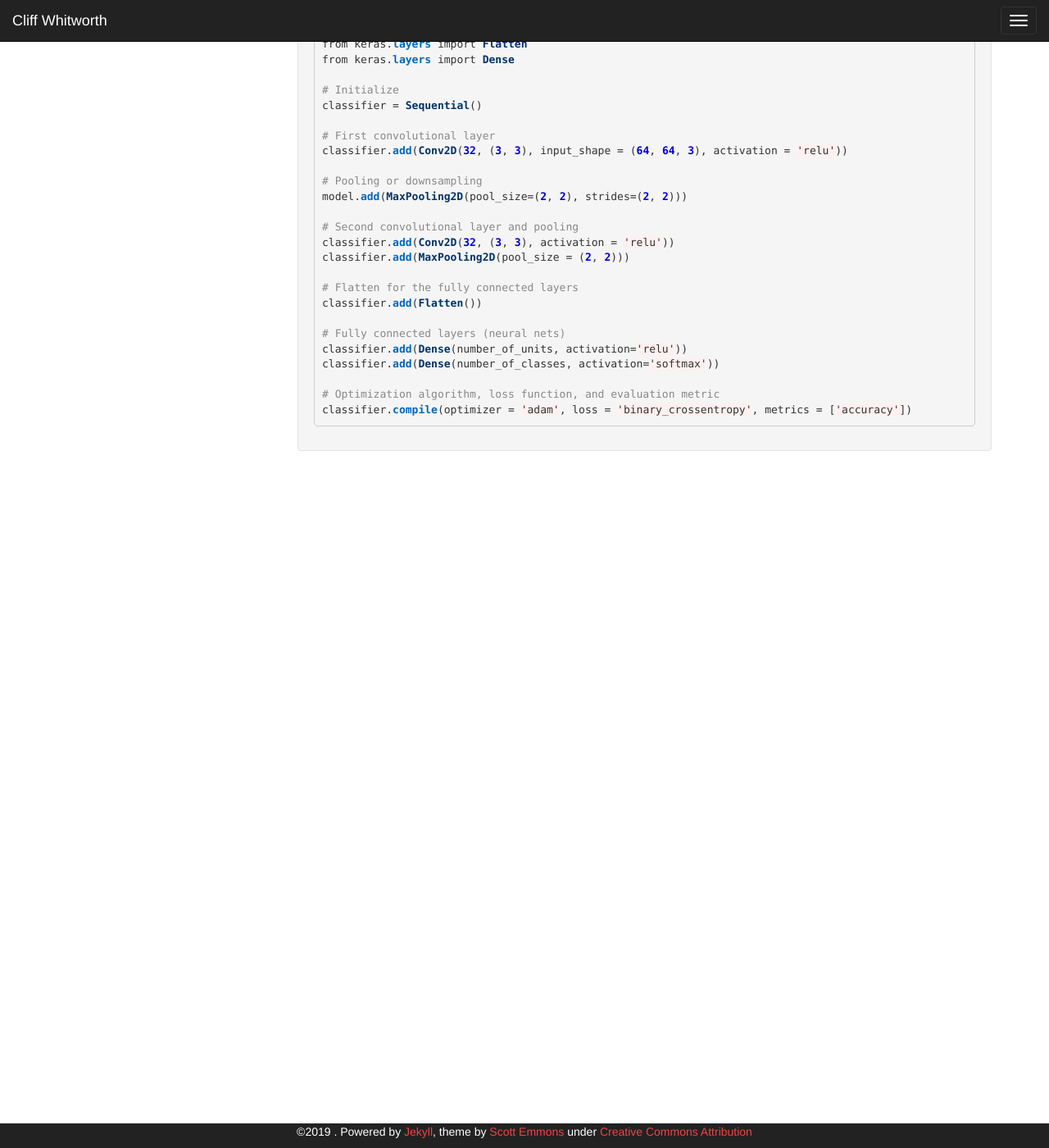
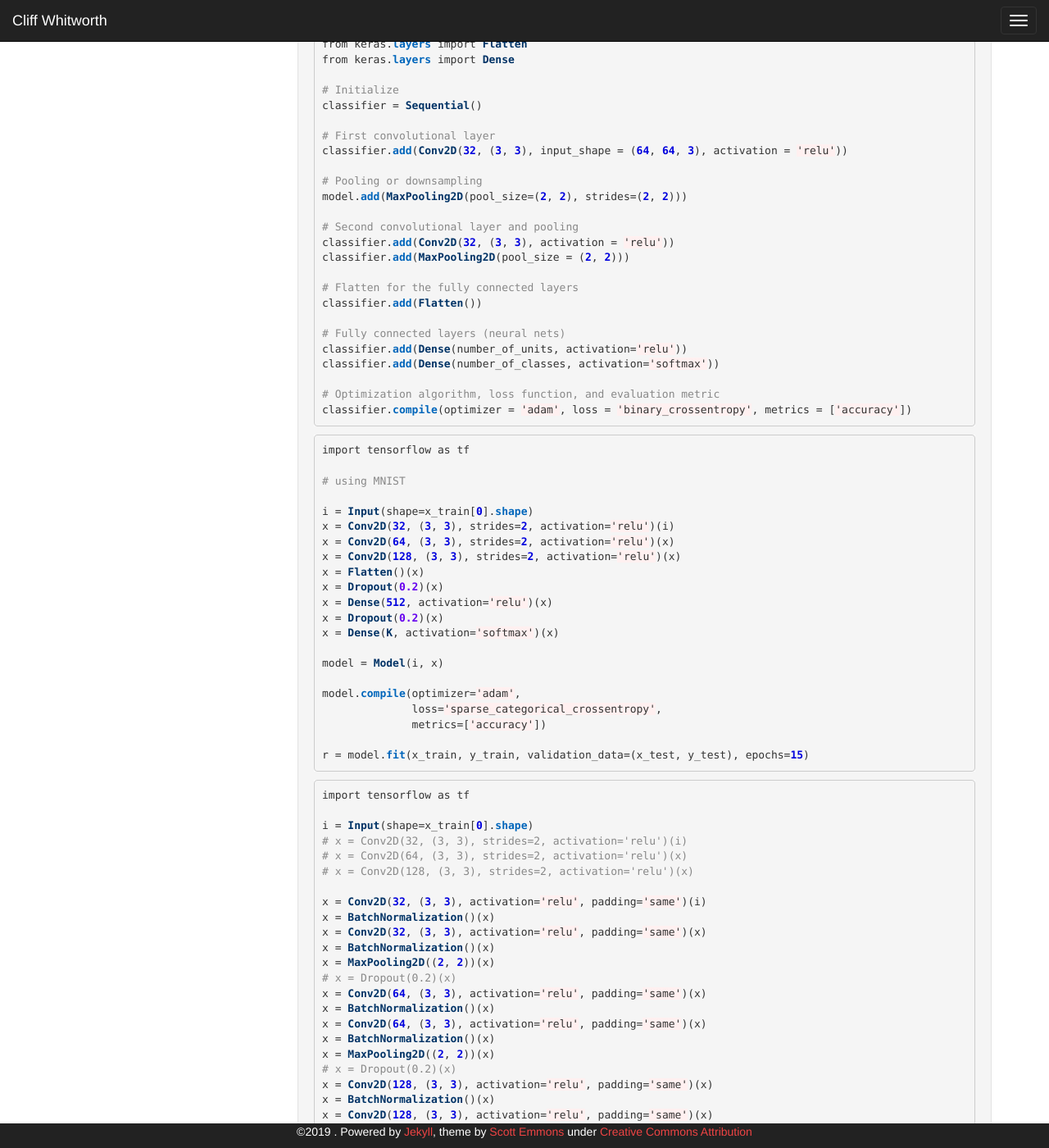
Before and after one commit to cliffwhitworth/cliffwhitworth.github.io, a Jekyll site: the page built from _posts/2018-05-08-convolutional-neural-networks.markdown, in a window 1280 px wide and 1400 px high, scrolled down 439 px. Shown: the whole window at 82% size. Built offline with Jekyll 4.4.1, drawn with Linux system fonts in a browser that asks for light colours; some of the changed text lies outside the part shown.

Commit message:
CNN updates

```diff
--- a/_posts/2018-05-08-convolutional-neural-networks.markdown
+++ b/_posts/2018-05-08-convolutional-neural-networks.markdown
@@ -67,3 +67,74 @@ classifier.add(Dense(number_of_classes, activation='softmax'))
 classifier.compile(optimizer = 'adam', loss = 'binary_crossentropy', metrics = ['accuracy'])
 
 {% endhighlight %}
+
+{% highlight ruby %}
+
+import tensorflow as tf
+
+# using MNIST
+
+i = Input(shape=x_train[0].shape)
+x = Conv2D(32, (3, 3), strides=2, activation='relu')(i)
+x = Conv2D(64, (3, 3), strides=2, activation='relu')(x)
+x = Conv2D(128, (3, 3), strides=2, activation='relu')(x)
+x = Flatten()(x)
+x = Dropout(0.2)(x)
+x = Dense(512, activation='relu')(x)
+x = Dropout(0.2)(x)
+x = Dense(K, activation='softmax')(x)
+
+model = Model(i, x)
+
+model.compile(optimizer='adam',
+              loss='sparse_categorical_crossentropy',
+              metrics=['accuracy'])
+
+r = model.fit(x_train, y_train, validation_data=(x_test, y_test), epochs=15)
+
+{% endhighlight %}
+
+{% highlight ruby %}
+
+import tensorflow as tf
+
+i = Input(shape=x_train[0].shape)
+# x = Conv2D(32, (3, 3), strides=2, activation='relu')(i)
+# x = Conv2D(64, (3, 3), strides=2, activation='relu')(x)
+# x = Conv2D(128, (3, 3), strides=2, activation='relu')(x)
+
+x = Conv2D(32, (3, 3), activation='relu', padding='same')(i)
+x = BatchNormalization()(x)
+x = Conv2D(32, (3, 3), activation='relu', padding='same')(x)
+x = BatchNormalization()(x)
+x = MaxPooling2D((2, 2))(x)
+# x = Dropout(0.2)(x)
+x = Conv2D(64, (3, 3), activation='relu', padding='same')(x)
+x = BatchNormalization()(x)
+x = Conv2D(64, (3, 3), activation='relu', padding='same')(x)
+x = BatchNormalization()(x)
+x = MaxPooling2D((2, 2))(x)
+# x = Dropout(0.2)(x)
+x = Conv2D(128, (3, 3), activation='relu', padding='same')(x)
+x = BatchNormalization()(x)
+x = Conv2D(128, (3, 3), activation='relu', padding='same')(x)
+x = BatchNormalization()(x)
+x = MaxPooling2D((2, 2))(x)
+# x = Dropout(0.2)(x)
+
+# x = GlobalMaxPooling2D()(x)
+x = Flatten()(x)
+x = Dropout(0.2)(x)
+x = Dense(1024, activation='relu')(x)
+x = Dropout(0.2)(x)
+x = Dense(K, activation='softmax')(x)
+
+model = Model(i, x)
+
+model.compile(optimizer='adam',
+              loss='sparse_categorical_crossentropy',
+              metrics=['accuracy'])
+
+r = model.fit(x_train, y_train, validation_data=(x_test, y_test), epochs=50)
+
+{% endhighlight %}
```
Also changed, not shown: _posts/2018-05-09-recurrent-neural-networks.markdown (+23 -0 lines).
